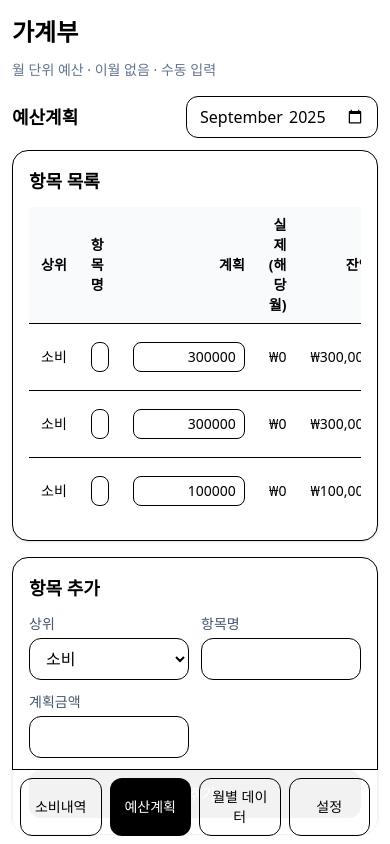
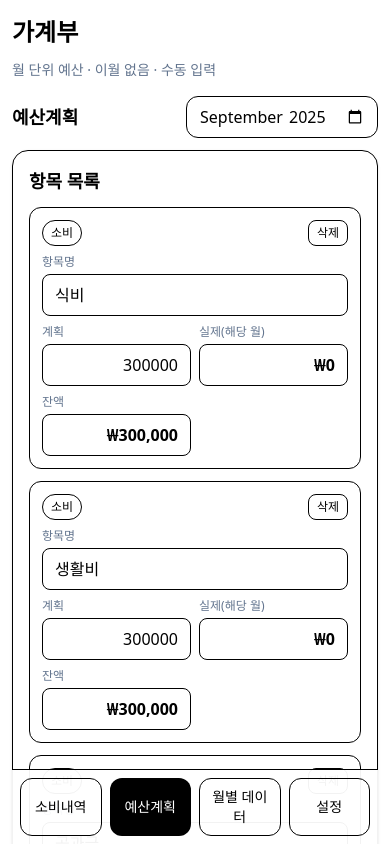
Before and after one commit to chanzii/budget-app, a React (Vite) app: page / in a window 390 px wide. Both pictures are taken after a click on the button "예산계획". Shown: the top 844 px of the page. Built offline with nearby package versions, Linux system fonts and the light colour scheme.

Commit message:
ux(mobile): 예산계획 모바일 카드형 레이아웃 추가

```diff
--- a/src/App.tsx
+++ b/src/App.tsx
@@ -626,8 +626,10 @@ export default function BudgetApp() {
           />
         </div>
 
+        {/* === [모바일/데스크톱 반응형] 항목 목록 === */}
 <Section title="항목 목록">
-          <div className="overflow-x-auto">
+  {/* 데스크톱/태블릿: 기존 테이블 유지 (sm 이상에서만 표시) */}
+  <div className="hidden sm:block overflow-x-auto">
     <table className="min-w-full text-sm">
       <thead className="bg-slate-50 text-left">
         <tr>
@@ -640,8 +642,8 @@ export default function BudgetApp() {
         </tr>
       </thead>
       <tbody>
-                {list.map((b) => {
-                  const actual = actualByBudgetId.get(b.id) || 0;
+        {list.map(b=> {
+          const actual = actualByBudgetId.get(b.id)||0;
           const remain = Math.max(b.plan - actual, 0);
           const over = actual > b.plan;
           return (
@@ -649,117 +651,32 @@ export default function BudgetApp() {
               <td className="px-3 py-2 whitespace-nowrap">{b.top}</td>
               <td className="px-3 py-2">
                 <input
-                          ref={(el) => {
-                            nameRefs.current[b.id] = el;
-                          }}
+                  ref={(el)=>{nameRefs.current[b.id]=el}}
                   value={editingName[b.id] ?? b.name}
-                          onFocus={() =>
-                            setEditingName((prev) =>
-                              prev[b.id] === undefined
-                                ? { ...prev, [b.id]: b.name }
-                                : prev
-                            )
-                          }
-                          onChange={(e) =>
-                            setEditingName((prev) => ({
-                              ...prev,
-                              [b.id]: e.target.value,
-                            }))
-                          }
-                          onBlur={() => {
-                            const val = editingName[b.id];
-                            if (val !== undefined && val !== b.name) {
-                              upsertBudgetItem({ id: b.id, name: val });
-                            }
-                            setEditingName((prev) => {
-                              const cp = { ...prev };
-                              delete cp[b.id];
-                              return cp;
-                            });
-                          }}
-                          onKeyDown={(e) => {
-                            if (e.key === "Enter") {
-                              (e.currentTarget as HTMLInputElement).blur();
-                            }
-                            if (e.key === "Escape") {
-                              setEditingName((prev) => {
-                                const cp = { ...prev };
-                                delete cp[b.id];
-                                return cp;
-                              });
-                              nameRefs.current[b.id]?.blur?.();
-                            }
-                          }}
+                  onFocus={()=> setEditingName(prev=> prev[b.id]===undefined? {...prev, [b.id]: b.name }: prev)}
+                  onChange={(e)=> setEditingName(prev=> ({...prev, [b.id]: e.target.value}))}
+                  onBlur={()=>{ const val=editingName[b.id]; if(val!==undefined && val!==b.name){ upsertBudgetItem({ id:b.id, name: val }); } setEditingName(prev=>{ const cp={...prev}; delete cp[b.id]; return cp; }); }}
+                  onKeyDown={(e)=>{ if(e.key==='Enter'){ (e.currentTarget as HTMLInputElement).blur(); } if(e.key==='Escape'){ setEditingName(prev=>{ const cp={...prev}; delete cp[b.id]; return cp; }); (nameRefs.current[b.id]?.blur?.()); } }}
                   className="w-full rounded-lg border px-2 py-1"
                 />
               </td>
               <td className="px-3 py-2 text-right">
                 <input
-                          ref={(el) => {
-                            planRefs.current[b.id] = el;
-                          }}
-                          type="text"
-                          inputMode="numeric"
-                          pattern="[0-9]*"
+                  ref={(el)=>{planRefs.current[b.id]=el}}
+                  type="text" inputMode="numeric" pattern="[0-9]*"
                   value={editingPlan[b.id] ?? String(b.plan)}
-                          onFocus={() =>
-                            setEditingPlan((prev) =>
-                              prev[b.id] === undefined
-                                ? { ...prev, [b.id]: String(b.plan) }
-                                : prev
-                            )
-                          }
-                          onChange={(e) => {
-                            const digits = e.target.value.replace(/[^0-9]/g, "");
-                            setEditingPlan((prev) => ({
-                              ...prev,
-                              [b.id]: digits,
-                            }));
-                          }}
-                          onBlur={() => {
-                            const val = editingPlan[b.id];
-                            if (val !== undefined && String(b.plan) !== val) {
-                              upsertBudgetItem({
-                                id: b.id,
-                                plan: Number(val || 0),
-                              });
-                            }
-                            setEditingPlan((prev) => {
-                              const cp = { ...prev };
-                              delete cp[b.id];
-                              return cp;
-                            });
-                          }}
-                          onKeyDown={(e) => {
-                            if (e.key === "Enter") {
-                              (e.currentTarget as HTMLInputElement).blur();
-                            }
-                            if (e.key === "Escape") {
-                              setEditingPlan((prev) => {
-                                const cp = { ...prev };
-                                delete cp[b.id];
-                                return cp;
-                              });
-                              planRefs.current[b.id]?.blur?.();
-                            }
-                          }}
+                  onFocus={()=> setEditingPlan(prev=> prev[b.id]===undefined? {...prev, [b.id]: String(b.plan)}: prev)}
+                  onChange={(e)=>{ const digits = e.target.value.replace(/[^0-9]/g,''); setEditingPlan(prev=> ({...prev, [b.id]: digits})); }}
+                  onBlur={()=>{ const val=editingPlan[b.id]; if(val!==undefined && String(b.plan)!==val){ upsertBudgetItem({ id:b.id, plan: Number(val||0)}); } setEditingPlan(prev=>{ const cp={...prev}; delete cp[b.id]; return cp; }); }}
+                  onKeyDown={(e)=>{ if(e.key==='Enter'){ (e.currentTarget as HTMLInputElement).blur(); } if(e.key==='Escape'){ setEditingPlan(prev=>{ const cp={...prev}; delete cp[b.id]; return cp; }); (planRefs.current[b.id]?.blur?.()); } }}
                   className="w-28 rounded-lg border px-2 py-1 text-right"
                 />
               </td>
               <td className="px-3 py-2 text-right">{KRW.format(actual)}</td>
               <td className="px-3 py-2 text-right">{KRW.format(remain)}</td>
               <td className="px-3 py-2">
-                        <button
-                          onClick={() => deleteBudgetItem(b.id)}
-                          className="rounded-lg border px-2 py-1 hover:bg-slate-50"
-                        >
-                          삭제
-                        </button>
-                        {over && (
-                          <span className="ml-2 rounded-full bg-rose-100 px-2 py-1 text-xs text-rose-700">
-                            100% 초과
-                          </span>
-                        )}
+                <button onClick={()=>deleteBudgetItem(b.id)} className="rounded-lg border px-2 py-1 hover:bg-slate-50">삭제</button>
+                {over && <span className="ml-2 rounded-full bg-rose-100 px-2 py-1 text-xs text-rose-700">100% 초과</span>}
               </td>
             </tr>
           );
@@ -767,7 +684,78 @@ export default function BudgetApp() {
       </tbody>
     </table>
   </div>
+
+  {/* 모바일: 카드형(한 줄에 핵심 정보가 넓게 보이도록) */}
+  <div className="sm:hidden space-y-3">
+    {list.map(b=>{
+      const actual = actualByBudgetId.get(b.id)||0;
+      const remain = Math.max(b.plan - actual, 0);
+      const over = actual > b.plan;
+      return (
+        <div key={b.id} className="rounded-xl border p-3">
+          <div className="mb-2 flex items-center justify-between">
+            <span className="text-xs px-2 py-1 rounded-full border">{b.top}</span>
+            <button onClick={()=>deleteBudgetItem(b.id)} className="text-xs rounded-lg border px-2 py-1">삭제</button>
+          </div>
+
+          {/* 항목명: 전체 폭 사용 */}
+          <div className="mb-2">
+            <label className="text-xs text-slate-500 mb-1 block">항목명</label>
+            <input
+              ref={(el)=>{nameRefs.current[b.id]=el}}
+              value={editingName[b.id] ?? b.name}
+              onFocus={()=> setEditingName(prev=> prev[b.id]===undefined? {...prev, [b.id]: b.name }: prev)}
+              onChange={(e)=> setEditingName(prev=> ({...prev, [b.id]: e.target.value}))}
+              onBlur={()=>{ const val=editingName[b.id]; if(val!==undefined && val!==b.name){ upsertBudgetItem({ id:b.id, name: val }); } setEditingName(prev=>{ const cp={...prev}; delete cp[b.id]; return cp; }); }}
+              onKeyDown={(e)=>{ if(e.key==='Enter'){ (e.currentTarget as HTMLInputElement).blur(); } if(e.key==='Escape'){ setEditingName(prev=>{ const cp={...prev}; delete cp[b.id]; return cp; }); (nameRefs.current[b.id]?.blur?.()); } }}
+              className="w-full rounded-lg border px-3 py-2 text-base"
+              placeholder="항목명"
+            />
+          </div>
+
+          {/* 금액/실제/잔액: 2열 그리드로 촘촘하게 */}
+          <div className="grid grid-cols-2 gap-2">
+            <div>
+              <label className="text-xs text-slate-500 mb-1 block">계획</label>
+              <input
+                ref={(el)=>{planRefs.current[b.id]=el}}
+                type="text" inputMode="numeric" pattern="[0-9]*"
+                value={editingPlan[b.id] ?? String(b.plan)}
+                onFocus={()=> setEditingPlan(prev=> prev[b.id]===undefined? {...prev, [b.id]: String(b.plan)}: prev)}
+                onChange={(e)=>{ const digits = e.target.value.replace(/[^0-9]/g,''); setEditingPlan(prev=> ({...prev, [b.id]: digits})); }}
+                onBlur={()=>{ const val=editingPlan[b.id]; if(val!==undefined && String(b.plan)!==val){ upsertBudgetItem({ id:b.id, plan: Number(val||0)}); } setEditingPlan(prev=>{ const cp={...prev}; delete cp[b.id]; return cp; }); }}
+                onKeyDown={(e)=>{ if(e.key==='Enter'){ (e.currentTarget as HTMLInputElement).blur(); } if(e.key==='Escape'){ setEditingPlan(prev=>{ const cp={...prev}; delete cp[b.id]; return cp; }); (planRefs.current[b.id]?.blur?.()); } }}
+                className="w-full rounded-lg border px-3 py-2 text-right"
+                placeholder="0"
+              />
+            </div>
+            <div>
+              <label className="text-xs text-slate-500 mb-1 block">실제(해당 월)</label>
+              <div className="h-[42px] flex items-center justify-end rounded-lg border px-3">
+                <span className="font-semibold">{KRW.format(actual)}</span>
+              </div>
+            </div>
+            <div>
+              <label className="text-xs text-slate-500 mb-1 block">잔액</label>
+              <div className="h-[42px] flex items-center justify-end rounded-lg border px-3">
+                <span className="font-semibold">{KRW.format(remain)}</span>
+              </div>
+            </div>
+            {/* 경고 배지 */}
+            {over && (
+              <div className="flex items-center">
+                <span className="ml-auto rounded-full bg-rose-100 px-2 py-1 text-[11px] text-rose-700">
+                  100% 초과
+                </span>
+              </div>
+            )}
+          </div>
+        </div>
+      );
+    })}
+  </div>
 </Section>
+
 
         <Section title="항목 추가">
           <form
```
Lines whose indentation alone changed are shown as unchanged.
